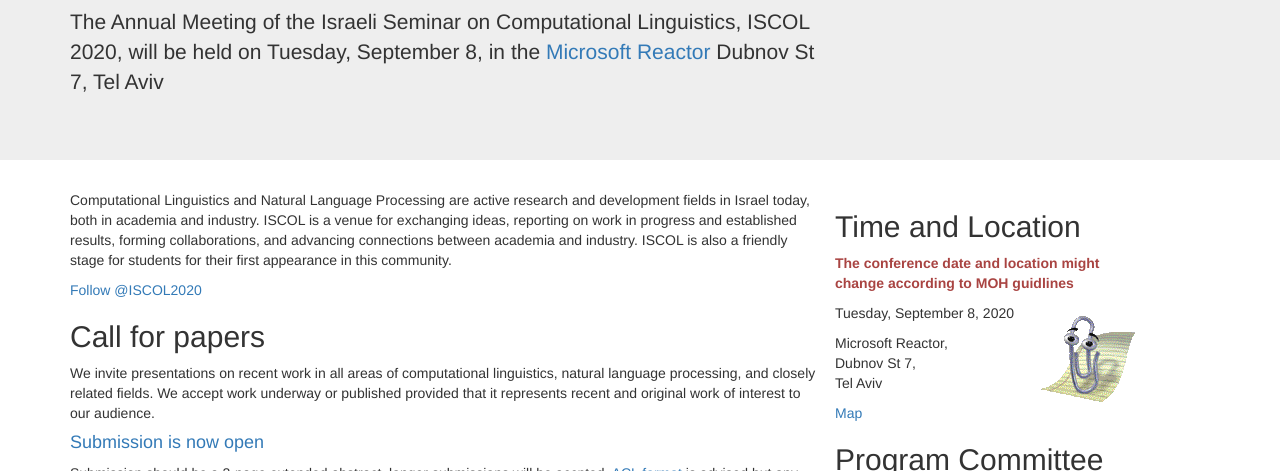
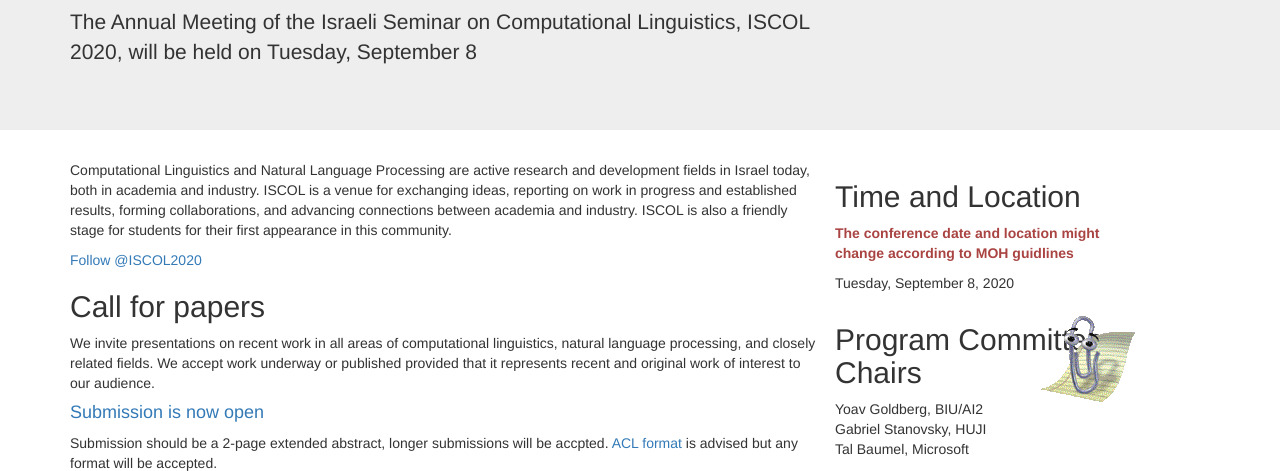
Before and after one commit to ISCOL2020/ISCOL2020.github.io, a plain HTML site: page index.html in a window 1280 px wide. Shown: the part 329-800 px from the top of the page. Drawn offline with nearby package versions, Linux system fonts and the light colour scheme.

Commit message:
Update index.html

```diff
--- a/index.html
+++ b/index.html
@@ -52,7 +52,7 @@
             <div class="col-md-8">
                 <h1>The 2020 Israel Seminar on Computational Linguistics</h1>
                 <p>The Annual Meeting of the Israeli Seminar on Computational Linguistics, ISCOL 2020, will be held on
-                Tuesday, September 8, in the <a href="https://developer.microsoft.com/en-us/reactor/Location/TelAviv">Microsoft Reactor</a> Dubnov St 7, Tel Aviv</p>
+                Tuesday, September 8</p>
             </div>
             <div class="col-md-4" text-align="center">
                 <img src="./index_files/BIU.png" class="img-responsive">
@@ -94,14 +94,11 @@
                 <h2>Time and Location</h2>
                 <p class="text-danger"><b>The conference date and location might change according to MOH guidlines</b></p>
                 <p>Tuesday, September 8, 2020</p>
-                <p>Microsoft Reactor,<br>
-                    Dubnov St 7,<br>
-                     Tel Aviv</p>
-                     <a href="https://g.page/Microsoft_Reactor_TLV?share">Map</a>
             </div>
             <div class="row">
                     <h2>Program Committee Chairs</h2>
                     Yoav Goldberg, BIU/AI2<br>
+                    Gabriel Stanovsky, HUJI<br>
                     Tal Baumel, Microsoft
             </div>
             <div class="row">
```
